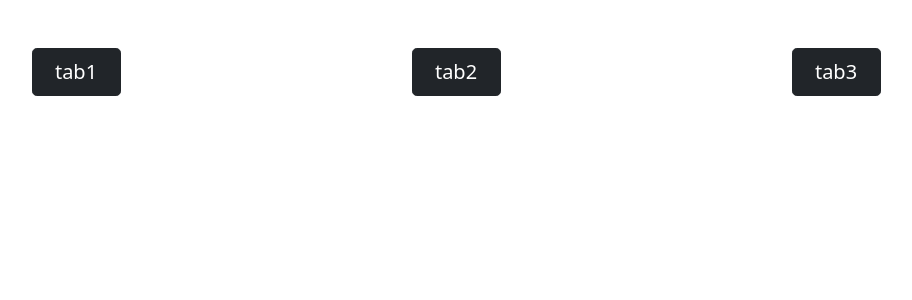
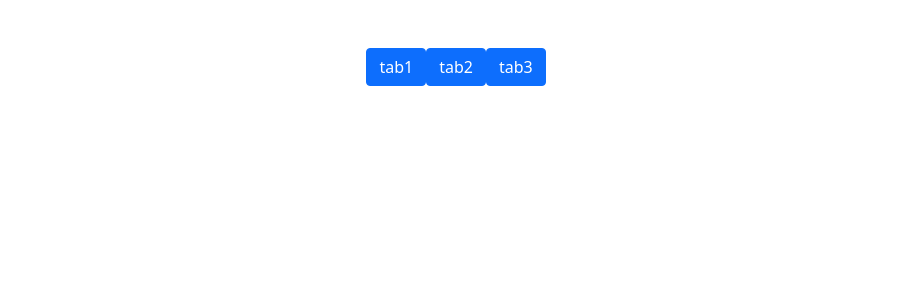
Before and after one commit to jonathankohen/tabs, a React (Create React App) app: page / in a window 1280 px wide. Shown: the top 300 px of the page, without its empty margins (184-1096 px from the left). Built offline with nearby package versions, Linux system fonts and the light colour scheme.

Commit message:
first commit to new_approach

```diff
--- a/src/App.js
+++ b/src/App.js
@@ -4,25 +4,26 @@ import 'bootstrap/dist/css/bootstrap.min.css';
 import './App.css';
 
 import Tabs from './components/Tabs';
+import Tab from './components/Tab';
 
 const initialState = [
     {
         name: 'tab1',
         content: 'tab1 content',
-        index: 0,
-        selected: false,
+        tabIndex: 0,
+        isActive: false,
     },
     {
         name: 'tab2',
         content: 'tab2 content',
-        index: 1,
-        selected: false,
+        tabIndex: 1,
+        isActive: false,
     },
     {
         name: 'tab3',
         content: 'tab3 content',
-        index: 2,
-        selected: false,
+        tabIndex: 2,
+        isActive: false,
     },
 ];
 
@@ -34,7 +35,21 @@ function App() {
             <div className="container my-5">
                 <div className="row d-flex justify-content-center my-5">
                     <div className="col-md-12 text-center">
-                        <Tabs tabs={tabs} setTabs={setTabs} />
+                        <Tabs tabs={tabs} />
+                        {/* <Tabs>
+                            <Tab
+                                iconClassName={'icon-class-0'}
+                                linkClassName={'link-class-0'}
+                            >
+                                <p>content 0</p>
+                            </Tab>
+                            <Tab
+                                iconClassName={'icon-class-1'}
+                                linkClassName={'link-class-1'}
+                            >
+                                <p>content 1</p>
+                            </Tab>
+                        </Tabs> */}
                     </div>
                 </div>
             </div>
@@ -43,3 +58,18 @@ function App() {
 }
 
 export default App;
+
+// import { useRef } from 'react';
+
+// function LogButtonClicks() {
+//     const countRef = useRef(0);
+
+//     const handle = () => {
+//         countRef.current++;
+//         console.log(`Clicked ${countRef.current} times`);
+//     };
+
+//     console.log('I rendered!');
+
+//     return <button onClick={handle}>Click me</button>;
+// }
--- a/src/components/Tab.jsx
+++ b/src/components/Tab.jsx
@@ -1,24 +1,18 @@
 import React from 'react';
 
-export default function Tab({ tab, propFunc }) {
-    const selectHandler = () => {
-        tab.select = 'true';
-        propFunc(tab);
+export default function Tab({ onClick, isActive, tabIndex, name }) {
+    const handleTabClick = e => {
+        e.preventDefault();
+        onClick(tabIndex);
     };
 
     return (
-        <div className="col-lg-4 col-md-12">
-            <button
-                className="btn btn-lg btn-dark mx-5 w-25"
-                type="button"
-                data-bs-toggle="collapse"
-                data-bs-target={`#${tab.name}`}
-                aria-expanded="false"
-                aria-controls="multiCollapseExample1"
-                onClick={selectHandler}
-            >
-                {tab.name}
-            </button>
-        </div>
+        <button
+            type="button"
+            className={`btn btn-primary ${isActive ? 'active' : ''}`}
+            onClick={handleTabClick}
+        >
+            {name}
+        </button>
     );
 }
--- a/src/components/Tabs.jsx
+++ b/src/components/Tabs.jsx
@@ -1,33 +1,32 @@
-import React from 'react';
+import React, { useState } from 'react';
 
 import Tab from './Tab';
 import Display from './Display';
 
-export default function Tabs({ tabs, setTabs }) {
-    const propFunc = newTab => {
-        // setTabs([...tabs, newTab]);
-        setTabs(
-            tabs.map((tb, i) => {
-                if (tb.name === newTab.name) {
-                    tabs.splice(i, 1);
-                }
-            })
+const initialTabIndex = 0;
+
+export default function Tabs({ tabs }) {
+    const [activeTabIndex, setActiveTabIndex] = useState(initialTabIndex);
+
+    const handleTabClick = tabIndex => {
+        setActiveTabIndex(
+            tabIndex === activeTabIndex ? initialTabIndex : tabIndex
         );
     };
+
     return (
         <>
-            <p>
-                <div className="row">
-                    {tabs.map((tab, i) => {
-                        return <Tab key={i} tab={tab} propFunc={propFunc} />;
-                    })}
-                </div>
-            </p>
-            <div className="row">
-                {tabs.map((t, i) => {
-                    return <Display key={i} {...t} />;
-                })}
-            </div>
+            {tabs.map((tab, i) => {
+                return (
+                    <Tab
+                        key={i}
+                        tabIndex={i}
+                        {...tab}
+                        isActive={activeTabIndex}
+                        onClick={handleTabClick}
+                    />
+                );
+            })}
         </>
     );
 }
```
Also changed, not shown: src/example.js (added), src/tab_ex.js (added), src/tabs_ex.js (added).
